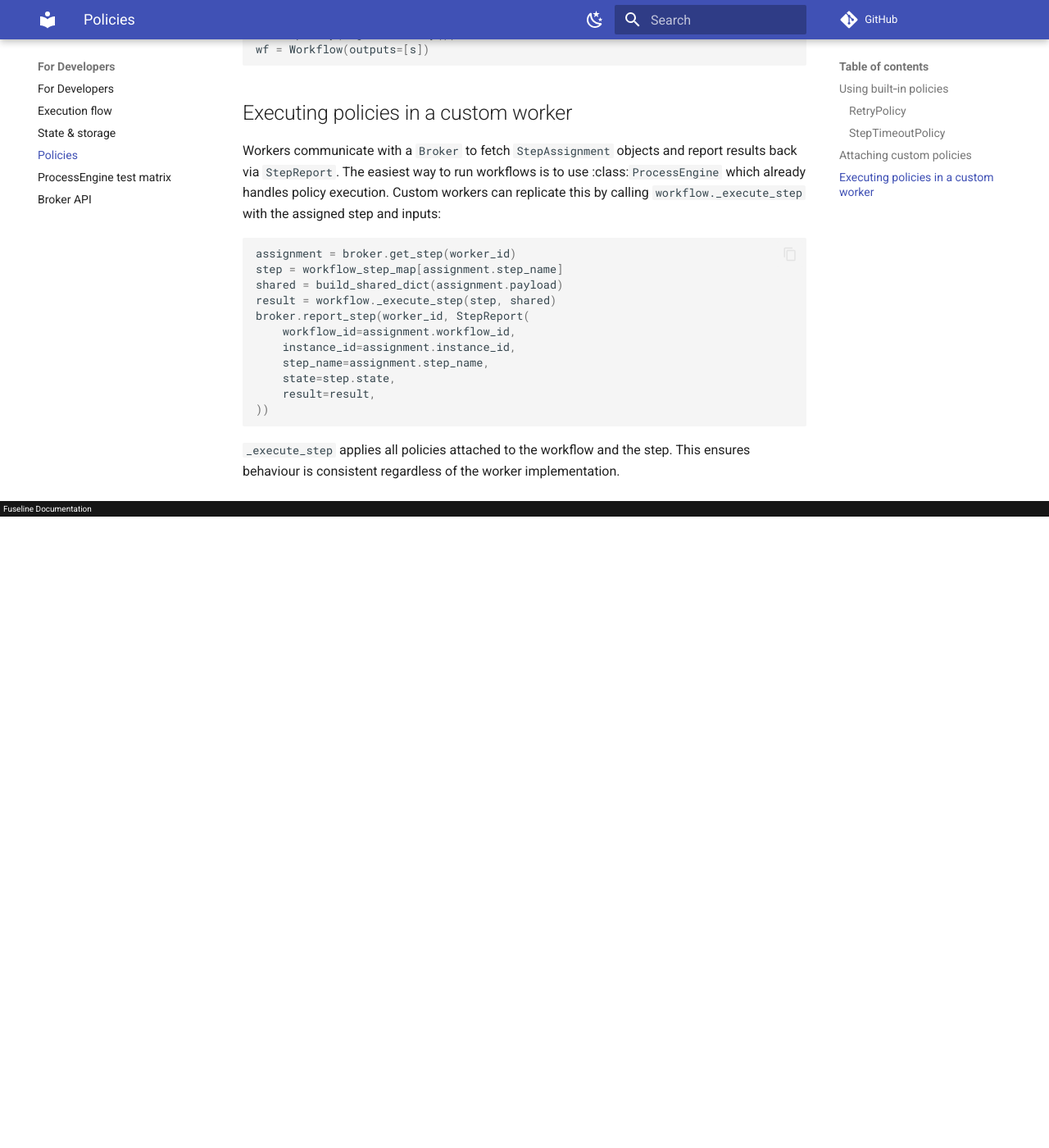
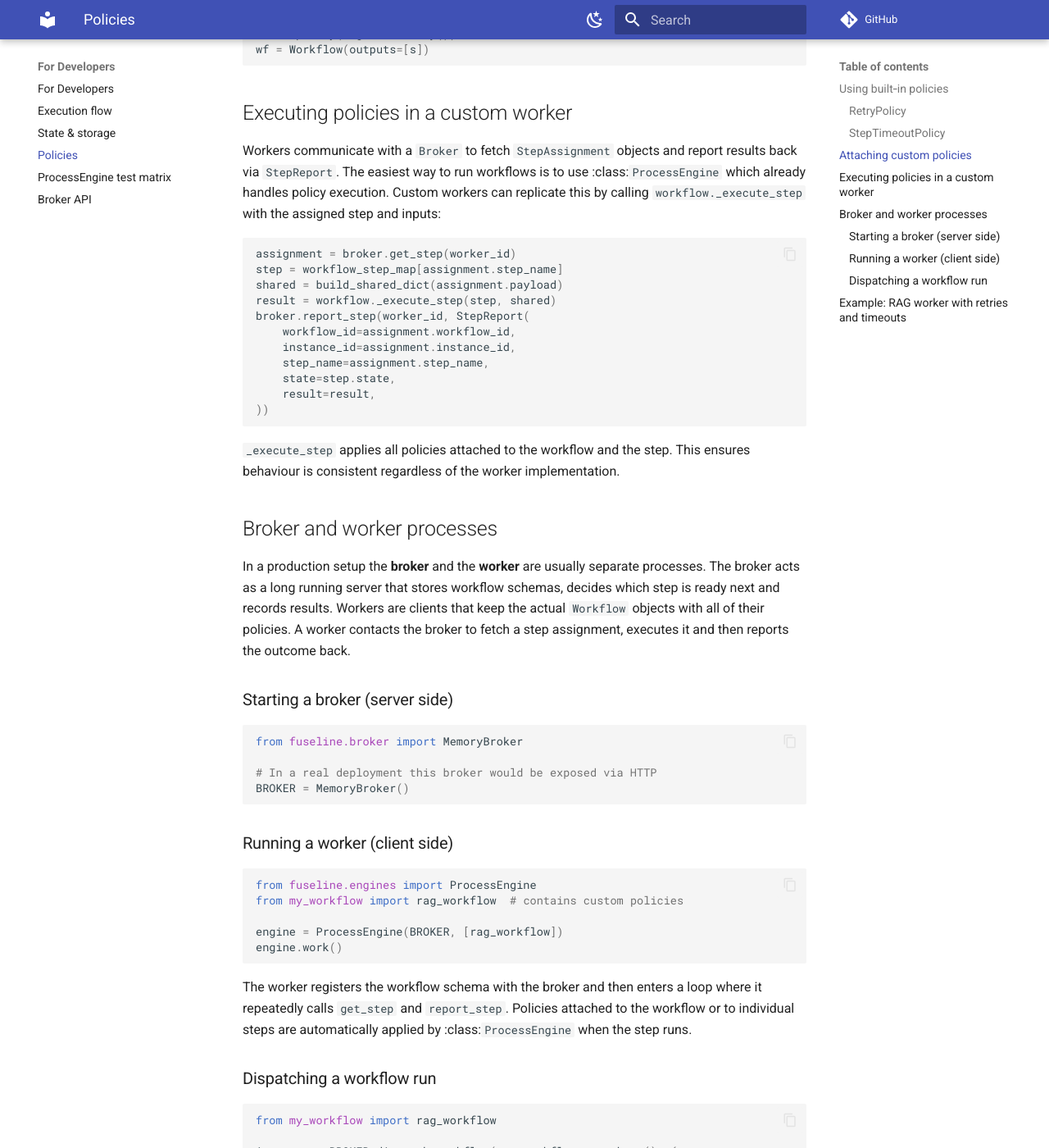
Before and after one commit to jsam/fuseline, an MkDocs documentation site: the page built from docs/for-developers/policies.md, in a window 1280 px wide and 1400 px high, scrolled down 1690 px. Shown: the whole window at 82% size. Built offline with MkDocs 1.6.1 and Material for MkDocs 9.7.7, drawn with Linux system fonts in a browser that asks for light colours; comment, search, counter and statistics services are not loaded; before the commit the page ends 2320 px from its top, so only the background shows below that; some of the changed text lies outside the part shown.

Commit message:
docs: expand policy usage with broker and worker

````diff
--- a/docs/for-developers/policies.md
+++ b/docs/for-developers/policies.md
@@ -103,3 +103,82 @@ broker.report_step(worker_id, StepReport(
 
 ``_execute_step`` applies all policies attached to the workflow and the step.
 This ensures behaviour is consistent regardless of the worker implementation.
+
+## Broker and worker processes
+
+In a production setup the **broker** and the **worker** are usually
+separate processes. The broker acts as a long running server that stores
+workflow schemas, decides which step is ready next and records results.
+Workers are clients that keep the actual `Workflow` objects with all of
+their policies. A worker contacts the broker to fetch a step assignment,
+executes it and then reports the outcome back.
+
+### Starting a broker (server side)
+
+```python
+from fuseline.broker import MemoryBroker
+
+# In a real deployment this broker would be exposed via HTTP
+BROKER = MemoryBroker()
+```
+
+### Running a worker (client side)
+
+```python
+from fuseline.engines import ProcessEngine
+from my_workflow import rag_workflow  # contains custom policies
+
+engine = ProcessEngine(BROKER, [rag_workflow])
+engine.work()
+```
+
+The worker registers the workflow schema with the broker and then enters a
+loop where it repeatedly calls ``get_step`` and ``report_step``.  Policies
+attached to the workflow or to individual steps are automatically applied
+by :class:`ProcessEngine` when the step runs.
+
+### Dispatching a workflow run
+
+```python
+from my_workflow import rag_workflow
+
+instance = BROKER.dispatch_workflow(rag_workflow.to_schema(), {
+    "query": "How does Fuseline work?",
+})
+```
+
+The broker enqueues the starting steps and the worker picks them up.
+
+## Example: RAG worker with retries and timeouts
+
+Below is a simplified example of building an AI agent that retrieves
+documents and then generates an answer.  The retrieval step has a timeout
+and the generation step retries on failure.  The code is executed by the
+worker process while the broker merely coordinates step order.
+
+```python
+from fuseline import Step, Workflow
+from fuseline.policies import StepTimeoutPolicy, RetryPolicy
+
+class RetrieveDocs(Step):
+    def run_step(self, query: str) -> list[str]:
+        # fetch documents from a vector store
+        return search_vector_store(query)
+
+class GenerateAnswer(Step):
+    def run_step(self, docs: list[str], query: str) -> str:
+        return call_llm(query, docs)
+
+retrieve = RetrieveDocs(policies=[StepTimeoutPolicy(5.0)])
+answer = GenerateAnswer(policies=[RetryPolicy(max_retries=2, wait=1)])
+retrieve.next(answer)
+
+rag_workflow = Workflow(outputs=[answer])
+
+engine = ProcessEngine(BROKER, [rag_workflow])
+engine.work()
+```
+
+The policies modify how each step executes: ``RetrieveDocs`` will abort
+if it takes longer than five seconds, and ``GenerateAnswer`` will retry up
+to two times if an exception is raised.
````
